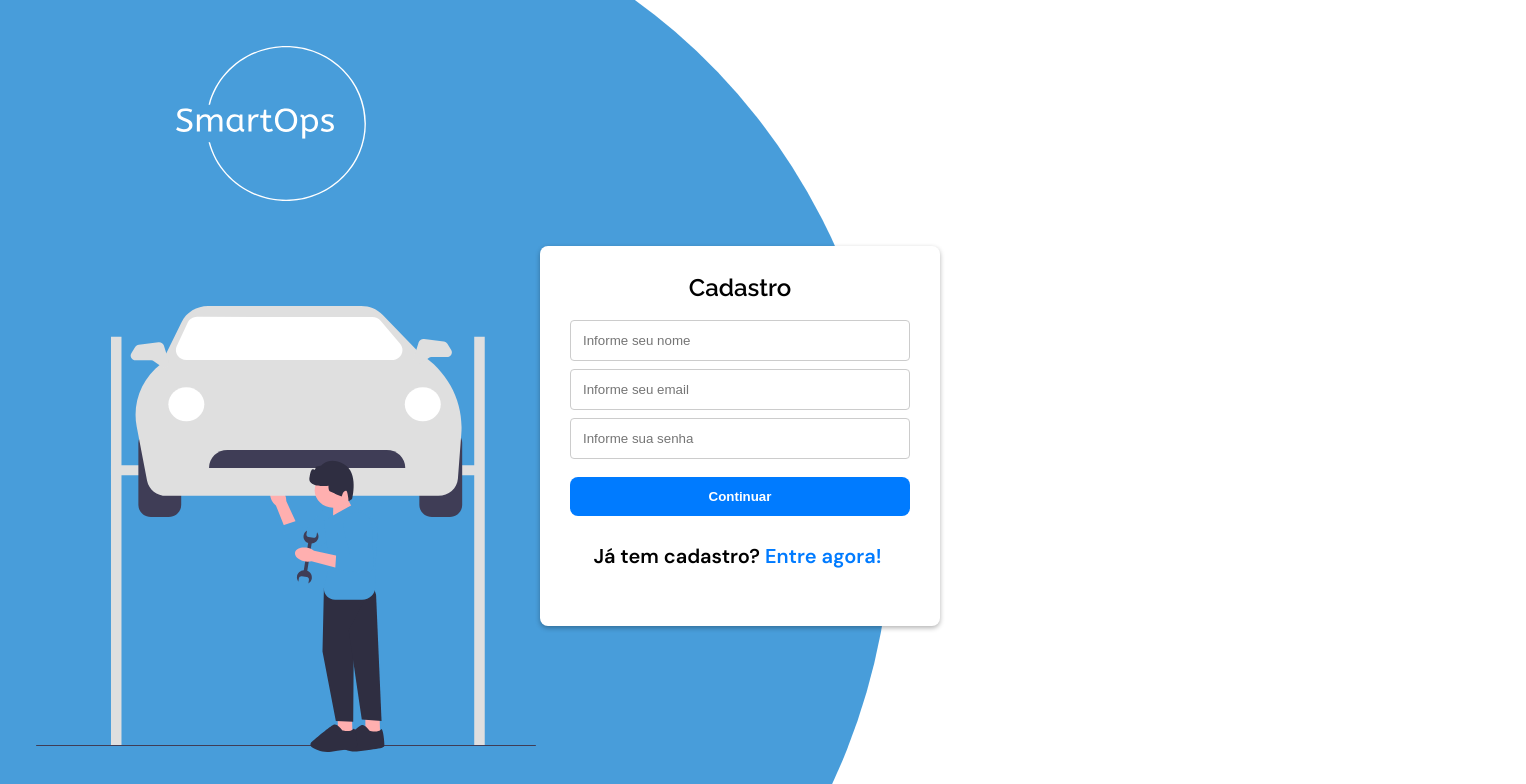
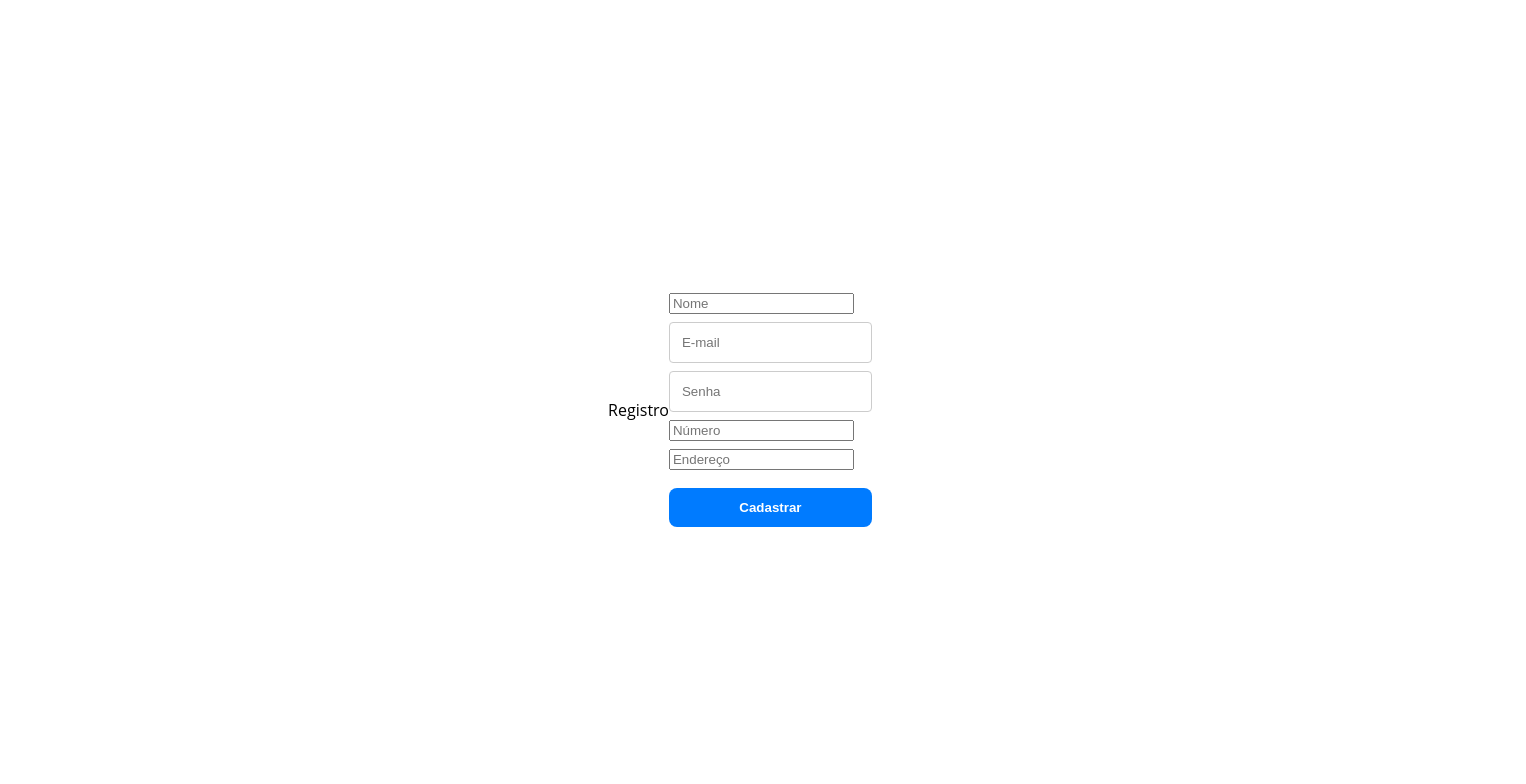
Before and after one commit to SmartOps-1TDSPZ/SmartOps, a React (Vite) app in the folder SmartOps/: page /register in a window 1280 px wide. Shown: the top 784 px of the page, 1526 px wide, since content can reach past the window. Built offline with nearby package versions, Linux system fonts and the light colour scheme; a web font is replaced by a local one.

Commit message:
Updated Register page

```diff
--- a/SmartOps/src/pages/register/index.tsx
+++ b/SmartOps/src/pages/register/index.tsx
@@ -1,10 +1,4 @@
 import React from "react";
-import "./styles.css";
-
-import { Link } from "react-router-dom";
-import Car from "../../assets/car.svg";
-import Ellipse from "../../assets/Ellipse 5.svg";
-import Logo from "../../assets/Logo-white-LadingPage.svg";
 import { registerUser } from "../../services/apiService";
 
 const Register: React.FC = () => {
@@ -15,9 +9,19 @@ const Register: React.FC = () => {
     const email = (form.elements.namedItem("email") as HTMLInputElement).value;
     const password = (form.elements.namedItem("password") as HTMLInputElement)
       .value;
+    const numero = (form.elements.namedItem("numero") as HTMLInputElement)
+      .value;
+    const endereco = (form.elements.namedItem("endereco") as HTMLInputElement)
+      .value;
 
     try {
-      const result = await registerUser(name, email, password);
+      const result = await registerUser(
+        name,
+        email,
+        password,
+        numero,
+        endereco
+      );
       console.log("Cadastro realizado com sucesso:", result);
     } catch (error) {
       console.error("Erro no cadastro:", error);
@@ -25,61 +29,26 @@ const Register: React.FC = () => {
   };
 
   return (
-    <div className="allign-all">
-      <header>
-        <img src={Ellipse} alt="Google logo" className="blue-circle" />
-        <img src={Logo} alt="Logo Escrito SmartOps" className="smart-ops" />
-        <img src={Car} alt="Imagem de um carro" className="car" />
-      </header>
-
     <div className="container">
-        <section
-          className="register-box"
-          role="form"
-          aria-labelledby="register-title"
-        >
-          <h2 className="register-title">Cadastro</h2>
+      <h2>Registro</h2>
       <form onSubmit={handleRegisterSubmit}>
         <div className="input-group">
-              <input
-                type="text"
-                id="name"
-                name="name"
-                required
-                placeholder="Informe seu nome"
-                aria-required="true"
-              />
+          <input type="text" name="name" required placeholder="Nome" />
         </div>
         <div className="input-group">
-              <input
-                type="email"
-                id="email"
-                name="email"
-                required
-                placeholder="Informe seu email"
-                aria-required="true"
-              />
+          <input type="email" name="email" required placeholder="E-mail" />
         </div>
         <div className="input-group">
-              <input
-                type="password"
-                id="password"
-                name="password"
-                required
-                placeholder="Informe sua senha"
-                aria-required="true"
-              />
+          <input type="password" name="password" required placeholder="Senha" />
         </div>
-            <button type="submit" className="btn-continue">
-              Continuar
-            </button>
+        <div className="input-group">
+          <input type="text" name="numero" required placeholder="Número" />
+        </div>
+        <div className="input-group">
+          <input type="text" name="endereco" required placeholder="Endereço" />
+        </div>
+        <button type="submit">Cadastrar</button>
       </form>
-          <p className="links">
-            Já tem cadastro?
-            <Link to="/login">Entre agora!</Link>
-          </p>
-        </section>
-      </div>
     </div>
   );
 };
```
Lines whose indentation alone changed are shown as unchanged.
